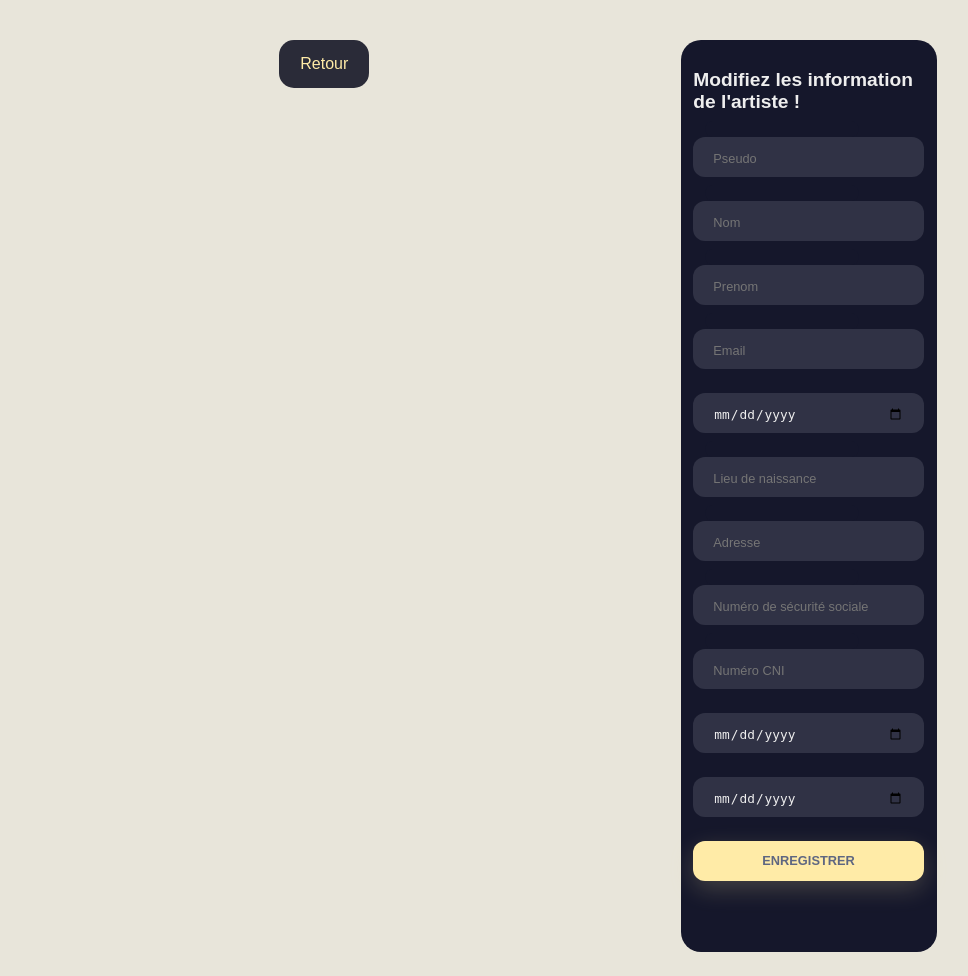
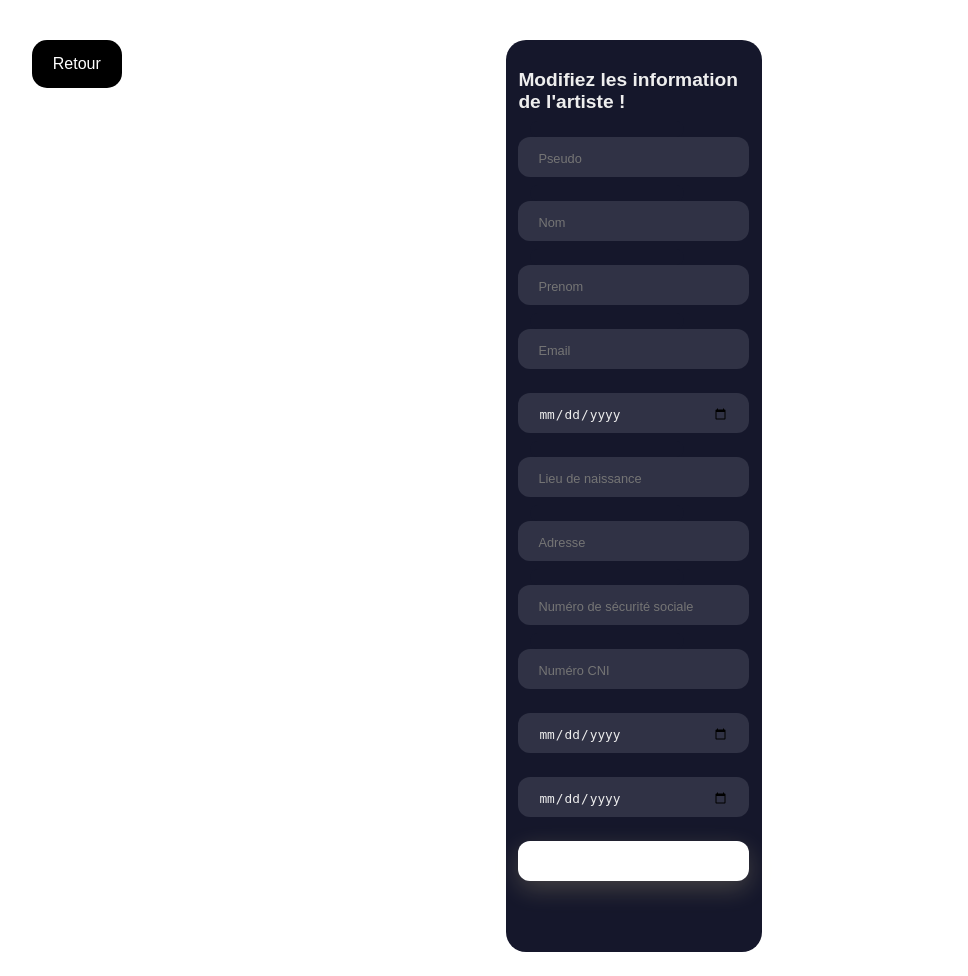
Before and after one commit to LeniChabilan/SAE-CONCERT, a Flask app: page /ajout-artiste/1 in a window 1280 px wide. Shown: the part 260-1236 px from the top of the page, without its empty margins (32-1000 px from the left). Run offline with Flask 2, Linux system fonts and the light colour scheme; data that the repository does not hold is empty; some libraries are stand-ins or nearby versions.

Commit message:
fin du css pour le module artiste

```diff
--- a/flask/files/static/ajoute_artiste.css
+++ b/flask/files/static/ajoute_artiste.css
@@ -3,7 +3,7 @@ body{
 }
 
 body.light main {
-    background-color: #e8e5da;
+    background-color: #ffffff;
 }
 
 body.dark main {
@@ -12,7 +12,6 @@ body.dark main {
 
 main{
     display: flex;
-    justify-content: space-evenly;
 }
 
 .form {
@@ -24,6 +23,7 @@ main{
     padding: 1vw;
     height: 114vh;
     width: 20vw;
+    margin-left: 30vw;
   }
 
   .title {
@@ -113,7 +113,7 @@ main{
   }
 
   .submit {
-    background-color: #ffeba7;
+    background-color: #ffffff;
     border-radius: 12px;
     border: 0;
     box-sizing: border-box;
@@ -128,14 +128,13 @@ main{
     font-size: 1vw;
     text-transform: uppercase;
     padding: 0;
-    background-color: #ffeba7;
-    color: #5e6681;
+    color: #ffffff;
     box-shadow: 0 8px 24px 0 rgb(255 235 167 / 20%);
     transition: all 0.3s ease-in-out;
   }
   .submit:hover {
-    background-color: #5e6681;
-    color: #ffeba7;
+    background-color: #212121;
+    color: #ffffff;
     box-shadow: 0 8px 24px 0 rgb(16 39 112 / 20%);
   }
 
@@ -144,9 +143,10 @@ main{
   }
 
   .bouton_de_retour{
+    margin-left: 5vw;
     appearance: none;
-    background-color: #2a2b38;
-    color: #ffeba7;
+    background-color: #000000;
+    color: #ffffff;
     margin-top: 5vh;
     height: 6vh;
     width: 7vw;
@@ -162,8 +162,8 @@ main{
 }
 
 .bouton_de_retour:hover {
-  color: #2a2b38;
-  background-color: #ffeba7;
+  color: #000000;
+  background-color: #ffffff;
   box-shadow: rgba(0, 0, 0, 0.25) 0 8px 15px;
   transform: translateY(-2px);
 }
--- a/flask/files/static/completer_fiche.css
+++ b/flask/files/static/completer_fiche.css
@@ -15,6 +15,7 @@ main{
     align-items: center;
     height: 85vh;
 }
+
 
 .form{
     display: flex;
@@ -100,7 +101,7 @@ main{
     justify-content: center;
   }
   .submit:hover {
-    background-color: #5e6681;
+    background-color: #ffffff;
     color: #000000;
     box-shadow: 0 8px 24px 0 rgb(16 39 112 / 20%);
   }
```
Also changed, not shown: flask/files/static/modif_artiste.css (+7 -8 lines), flask/files/static/img/logomusiquenoir.png (added).
